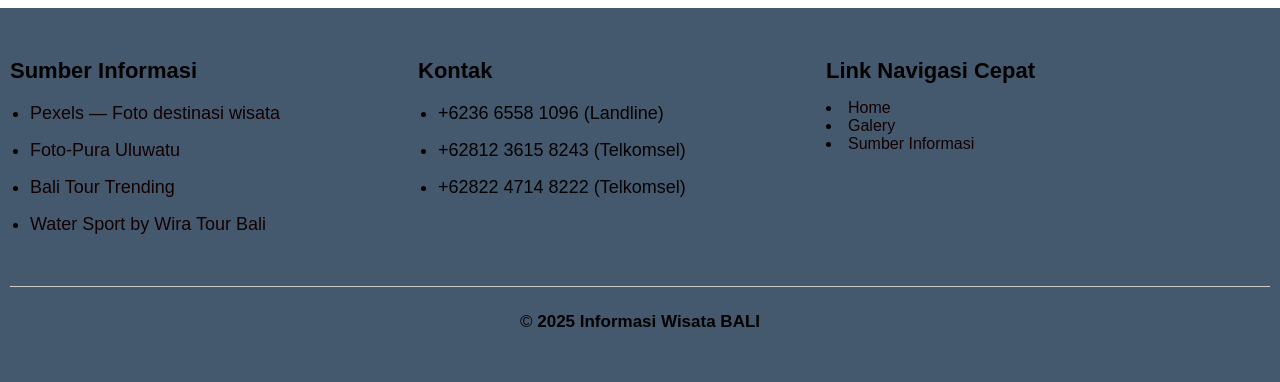
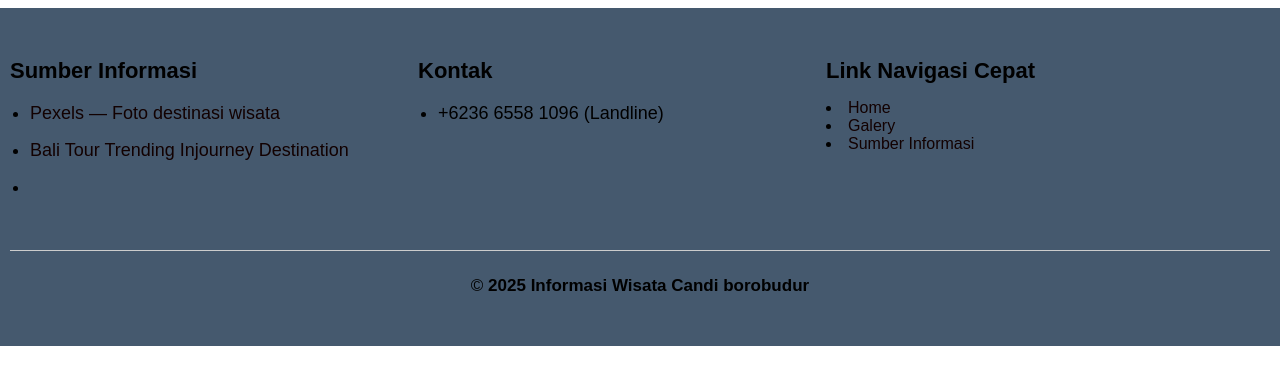
Before and after one commit to sitioliah28-del/Destinasi-Wisata, a plain HTML site: page candi/candi.html in a window 1280 px wide. Shown: the part 3911-4293 px from the top of the page. After the commit the page ends 4257 px from the top, so only its background shows below. Drawn offline with Linux system fonts and the light colour scheme.

Commit message:
Update candi.html

```diff
--- a/candi/candi.html
+++ b/candi/candi.html
@@ -73,7 +73,7 @@
         <li>Alam peralihan, dimana manusia telah dibebaskan dari urusan dunia.Rapadhatu terdiri dari galeri ukiran relief batu dan patung buddha. Secara keseluruhan ada 328 patung Buddha yang juga memiliki hiasan relief pada ukirannya.Menurut manuskrip Sansekerta pada bagian ini terdiri dari 1300 relief yang berupa Gandhawyuha, Lalitawistara, Jataka dan Awadana. Seluruhnya membentang sejauh 2,5 km dengan 1212 panel.</li>
       </ul>
 
-      <img src="https://borobudur.injourneydestination.id/wp-content/uploads/2024/11/destination-info-500x500.jpeg" class="img-wisata">
+      <img src="https://borobudur.injourneydestination.id/wp-content/uploads/2024/11/sejarah-3-500x500.jpeg" class="img-wisata">
 
       <h3>💡Zona 3 : Arupadhatu</h3>
       <ul class="list-deskripsi">
@@ -170,22 +170,15 @@
               Pexels — Foto destinasi wisata
             </a>
           </li>
-
-           <li>
-            <a href="https://sl.bing.net/gzCkKipov2y" target="_blank">
-              Foto-Pura Uluwatu
+          <li>
+            <a href="https://balitour.co.id/blog/10-tempat-wisata-terbaik-di-bali-yang-wajib-dikunjungi/" target="_blank"> Bali Tour Trending
+              Injourney Destination
             </a>
           </li>
 
           <li>
-            <a href="https://balitour.co.id/blog/10-tempat-wisata-terbaik-di-bali-yang-wajib-dikunjungi/" target="_blank"> Bali Tour Trending
+            <a href="https://borobudur.injourneydestination.id/destination-info/#:~:text=Candi%20Borobudur%20adalah%20salah%20satu,paling%20populer%20di%20Asia%20Tenggara." target="_blank">
 
-            </a>
-          </li>
-
-          <li>
-            <a href="https://www.water-sport-bali.com/20-tempat-wisata-untuk-dikunjungi-bali/" target="_blank">
-              Water Sport by Wira Tour Bali
             </a>
           </li>
         </ul>
@@ -196,8 +189,6 @@
         <h3>Kontak</h3>
         <ul>
           <li>+6236 6558 1096 (Landline)</li>
-          <li>+62812 3615 8243 (Telkomsel)</li>
-          <li>+62822 4714 8222 (Telkomsel)</li>
         </ul>
       </div>
 
@@ -212,7 +203,7 @@
     </div>
 
     <div class="footer-bottom">
-      <p>&copy; <b>2025 Informasi Wisata BALI</b></p>
+      <p>&copy; <b>2025 Informasi Wisata Candi borobudur</b></p>
     </div>
   </footer>
   <!--Footer Selesai-->
```
